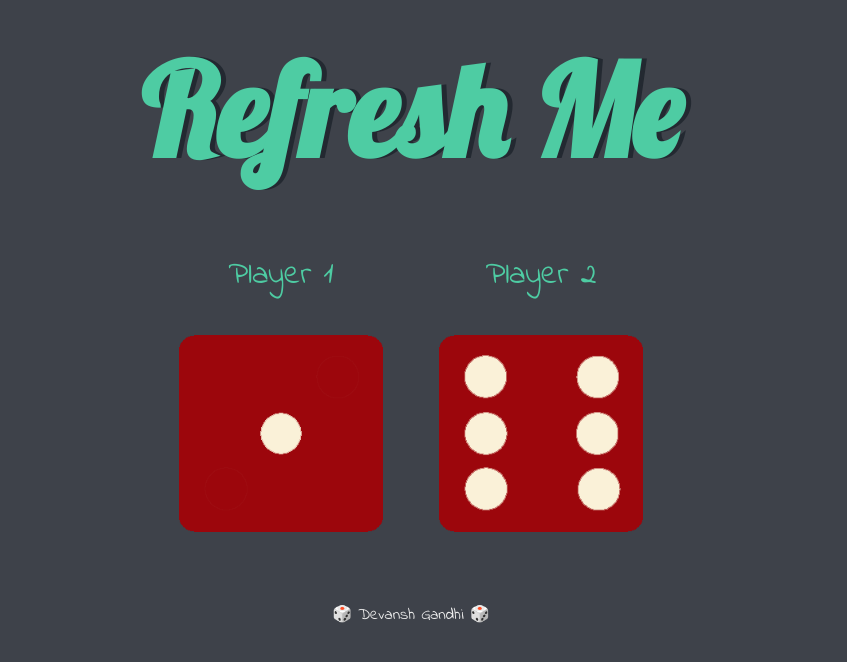
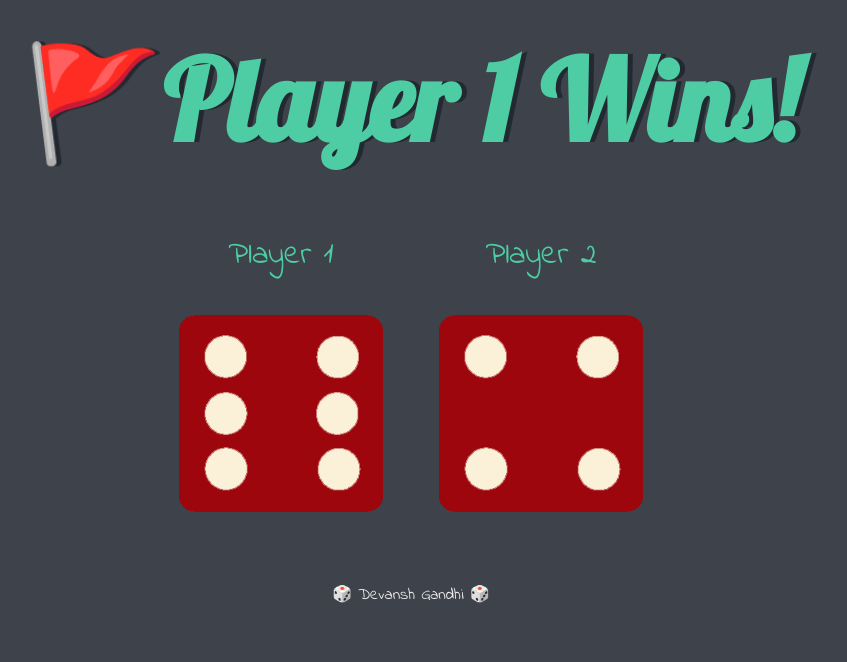
Before and after one commit to iDevanshGandhi/DiceeChallenge, a plain HTML site: page index.html in a window 1280 px wide. Shown: the whole page, without its empty margins (229-1076 px from the left). Drawn offline with Linux system fonts and the light colour scheme.

Commit message:
third commit

```diff
--- a/dicee.html
+++ b/index.html
@@ -14,7 +14,7 @@
 
       <div class="dice">
         <p>Player 1</p>
-        <img class="img1" src="images/dice1.png">
+        <img class="img1" src="images/dice6.png">
       </div>
 
       <div class="dice">
@@ -23,7 +23,7 @@
       </div>
 
     </div>
-
+    <script src="index.js"></script>
 
   </body>
 
--- /dev/null
+++ b/index.js
@@ -0,0 +1,26 @@
+var randomNumber1 = Math.floor((Math.random()*6)+1) // generates the nos. from 1-6
+
+var randomDiceImage = "dice" + randomNumber1 + ".png"
+
+var randomImageSource = "images/" + randomDiceImage
+
+var image1 = document.querySelectorAll("img")[0]
+image1.setAttribute("src", randomImageSource)
+
+var randomNumber2 = Math.floor((Math.random()*6)+1) // generates the nos. from 1-6
+
+var randomImageSource2 = "images/dice" + randomNumber2 + ".png"
+
+document.querySelectorAll("img")[1].setAttribute("src", randomImageSource2)
+
+// -----------------------------------------------------------------------------
+
+if(randomNumber1>randomNumber2){
+    document.querySelector("h1").textContent = "🚩Player 1 Wins!"
+}
+else if(randomNumber1<randomNumber2){
+    document.querySelector("h1").textContent = "Player 2 Wins!🚩"
+}
+else{
+    document.querySelector("h1").textContent = "Draw!"
+}
--- a/styles.css
+++ b/styles.css
@@ -18,7 +18,7 @@ h1 {
   margin: 30px;
   font-family: 'Lobster', cursive;
   text-shadow: 5px 0 #232931;
-  font-size: 8rem;
+  font-size: 7rem;
   color: #4ECCA3;
 }
 
```
